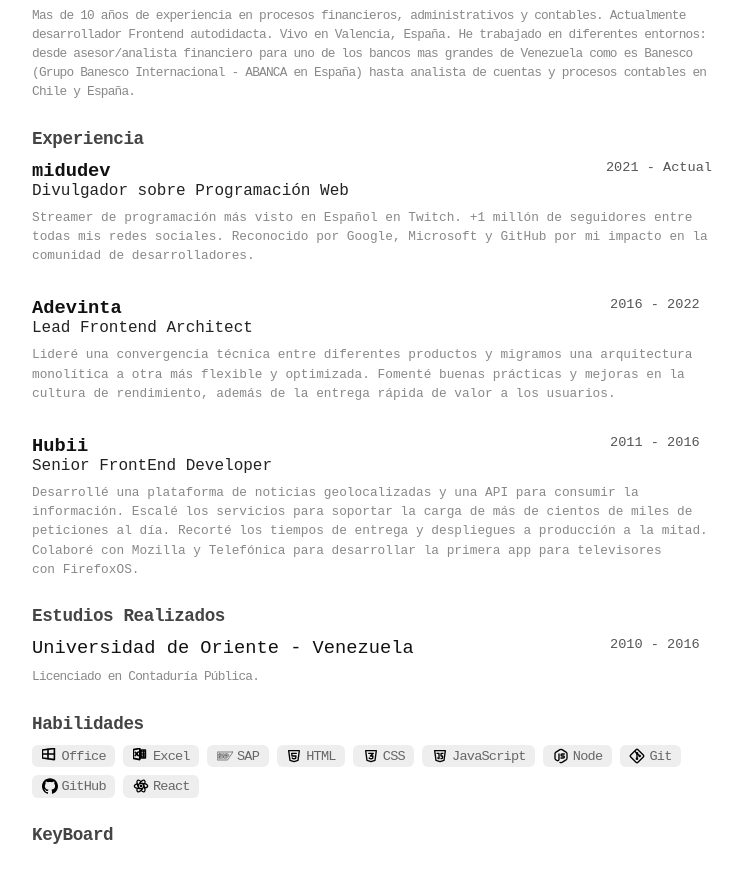
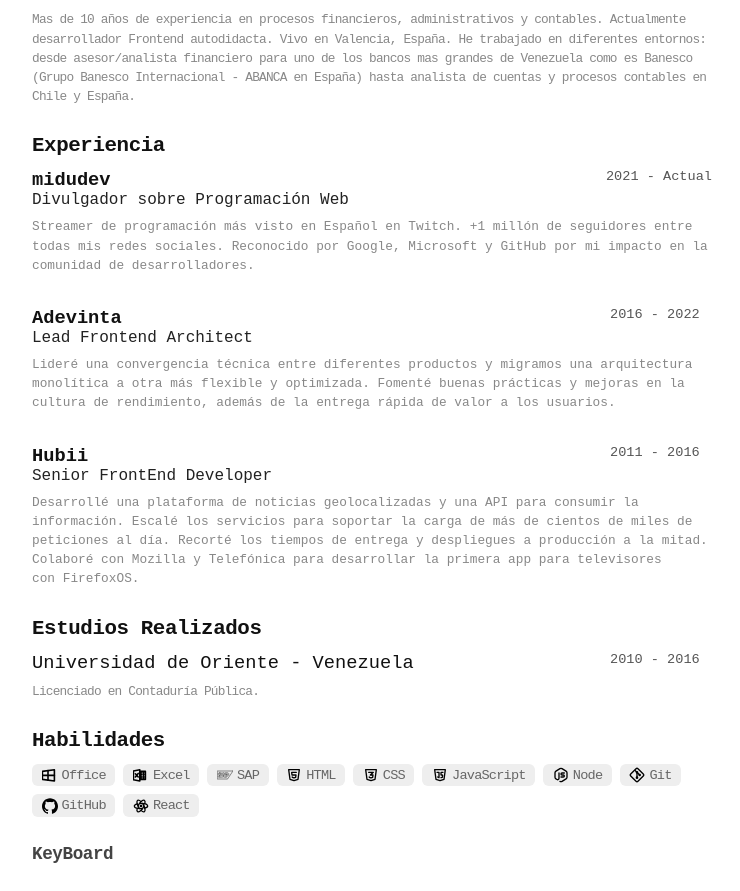
Before and after one commit to caceresgenki/cvGenkiDev, a React (Vite) app in the folder cvGenkiDev/: page / in a window 1280 px wide. Shown: the part 320-1211 px from the top of the page, without its empty margins (268-1008 px from the left). Built offline with nearby package versions, Linux system fonts and the light colour scheme.

Commit message:
march 12 22.56

```diff
--- a/cvGenkiDev/src/Components/Education.jsx
+++ b/cvGenkiDev/src/Components/Education.jsx
@@ -17,7 +17,7 @@ function Education() {
               const years = `${startYear} - ${endYear}`
 
               return (
-                <li>
+                <li key={institution}>
                   <article>
                     <header>
                       <div>
--- a/cvGenkiDev/src/Components/Icons/Excel.jsx
+++ b/cvGenkiDev/src/Components/Icons/Excel.jsx
@@ -5,7 +5,7 @@ function Excel() {
    return (
          <svg
          xmlns="http://www.w3.org/2000/svg"
-         viewBox="0 0 20 20"
+         viewBox="0 -3 20 20"
          id="microsoft-excel"
          width="16"
          height="16"
@@ -15,7 +15,7 @@ function Excel() {
          fill="none"
          strokeLinecap="round"
          strokeLinejoin="round">
-            <g fill="none" stroke="#000" stroke-linecap="round" stroke-linejoin="round" stroke-miterlimit="10">
+            <g fill="none" stroke="#000" strokeLinecap="round" strokeLinejoin="round" strokeMiterlimit="10">
                <path d="M8.5 14.5.5 13V2l8-1.5zM8.5 2.5h7v10h-7M10.5 4.5h-2M10.5 6.5h-2M10.5 8.5h-2M10.5 10.5h-2M13.5 4.5h-1M13.5 6.5h-1M13.5 8.5h-1M13.5 10.5h-1M3 5.5l3.5 4M3 9.5 6.5 5">
                </path>
             </g>
--- a/cvGenkiDev/src/Components/Icons/Office.jsx
+++ b/cvGenkiDev/src/Components/Icons/Office.jsx
@@ -5,18 +5,18 @@ function Office() {
    return (
     <svg
     xmlns="http://www.w3.org/2000/svg"
-    // viewBox="0 0 16 16"
+    // viewBox="0 -3 16 16"
     id="microsoft-windows"
     width="16"
     height="16"
-    viewBox="0 0 20 20"
+    viewBox="0 -3 20 20"
     strokeWidth="2"
     stroke="currentColor"
     fill="none"
     strokeLinecap="round"
     strokeLinejoin="round">
-        <g fill="none" stroke="#000" stroke-miterlimit="10">
-            <path d="M15.5 7.5H.5M7.5 1.57v11.86"></path><path stroke-linecap="round" stroke-linejoin="round" d="M.5 12.5v-10l15-2v14z">
+        <g fill="none" stroke="#000" strokeMiterlimit="10">
+            <path d="M15.5 7.5H.5M7.5 1.57v11.86"></path><path strokeLinecap="round" strokeLinejoin="round" d="M.5 12.5v-10l15-2v14z">
             </path>
         </g>
     </svg>
--- a/cvGenkiDev/src/Components/Section.jsx
+++ b/cvGenkiDev/src/Components/Section.jsx
@@ -4,7 +4,7 @@
 function Section({ title, children }) {
   return (
     <section>
-      {title && <h2>{title}</h2>}
+      {title && <h2 className="nameTitle">{title}</h2>}
       <div>{children}</div>
     </section>
   );
--- a/cvGenkiDev/src/StyleCss/Experience.css
+++ b/cvGenkiDev/src/StyleCss/Experience.css
@@ -12,8 +12,7 @@
 
   .company h3 {
     font-weight: 500;
-    color: #111;
-  }
+    }
 
   article a {
     color: #111;
--- a/cvGenkiDev/src/StyleCss/section.css
+++ b/cvGenkiDev/src/StyleCss/section.css
@@ -11,6 +11,11 @@ section {
     font-size: 1.1rem;
   }
 
+  .nameTitle {
+    font-size: 1.3rem;
+    color: #111;
+  }
+
   @media (width <= 700px) {
     section {
       margin-bottom: 38px;
```
